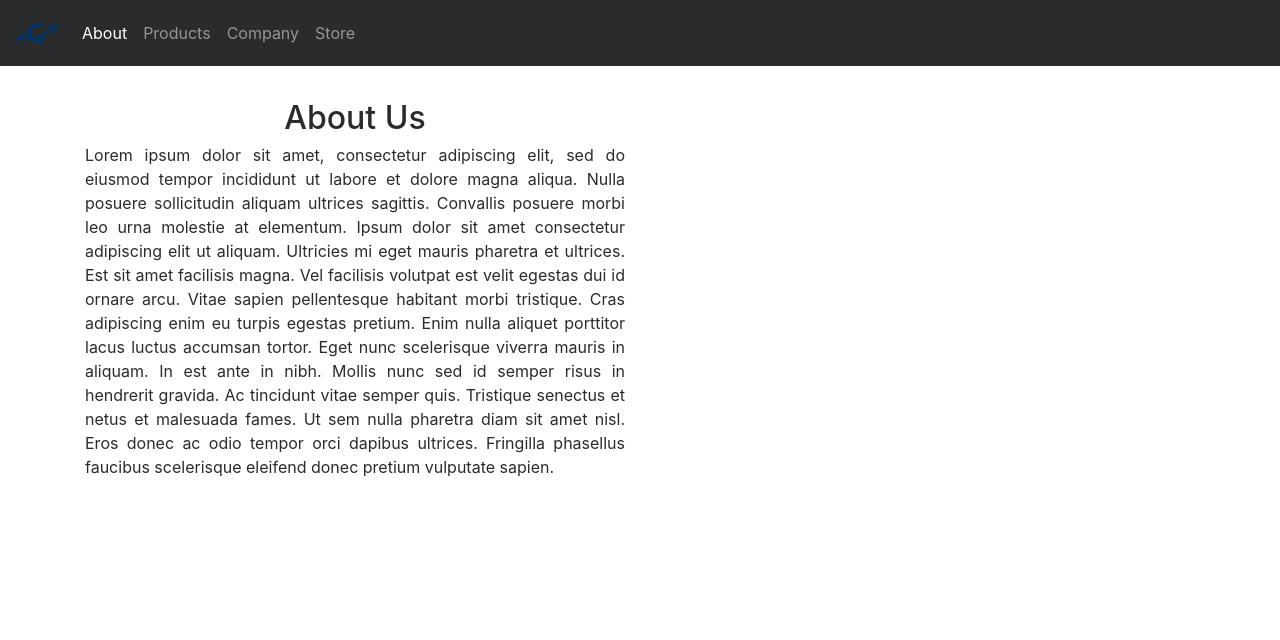
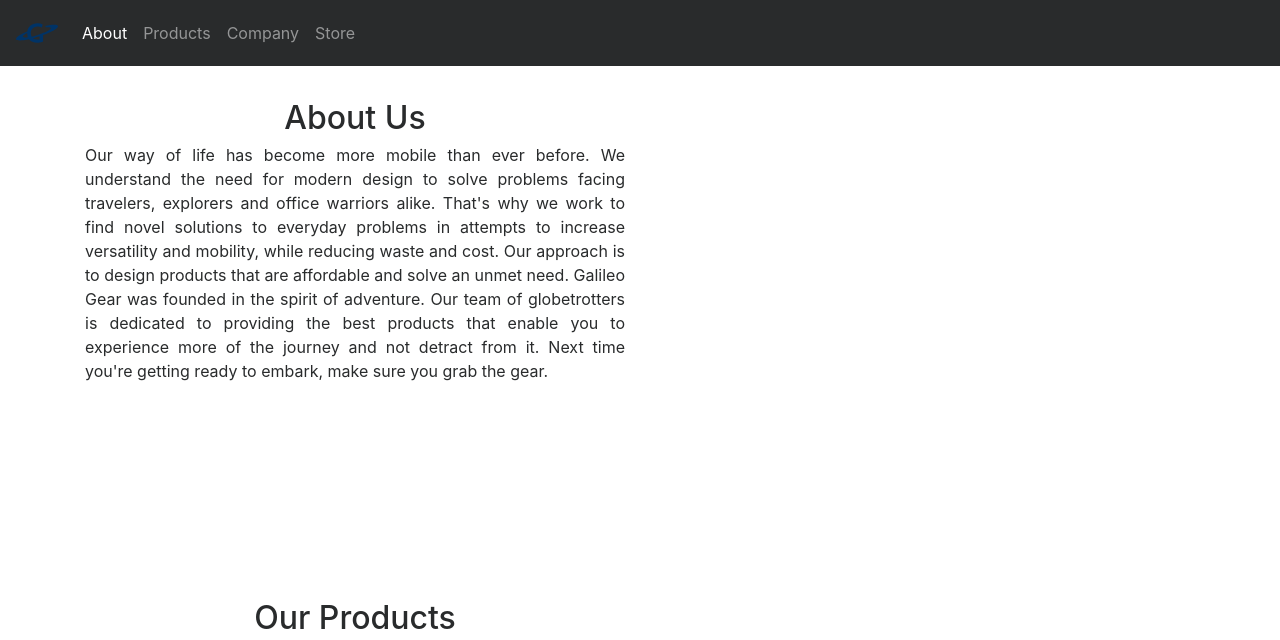
Before and after one commit to stcalica/ParkedDomain, a Flask app: page / in a window 1280 px wide. Shown: the top 640 px of the page. Run offline with Flask 2, Linux system fonts and the light colour scheme; some libraries are stand-ins or nearby versions.

Commit message:
updated founder pic and about us

```diff
--- a/app/templates/index.html
+++ b/app/templates/index.html
@@ -38,7 +38,7 @@
           <div class="col-md-6 col-lg-6 col-xs-12 col-sm-12">
             <span class="statement">
               <h2>About Us</h2>
-              <p>Lorem ipsum dolor sit amet, consectetur adipiscing elit, sed do eiusmod tempor incididunt ut labore et dolore magna aliqua. Nulla posuere sollicitudin aliquam ultrices sagittis. Convallis posuere morbi leo urna molestie at elementum. Ipsum dolor sit amet consectetur adipiscing elit ut aliquam. Ultricies mi eget mauris pharetra et ultrices. Est sit amet facilisis magna. Vel facilisis volutpat est velit egestas dui id ornare arcu. Vitae sapien pellentesque habitant morbi tristique. Cras adipiscing enim eu turpis egestas pretium. Enim nulla aliquet porttitor lacus luctus accumsan tortor. Eget nunc scelerisque viverra mauris in aliquam. In est ante in nibh. Mollis nunc sed id semper risus in hendrerit gravida. Ac tincidunt vitae semper quis. Tristique senectus et netus et malesuada fames. Ut sem nulla pharetra diam sit amet nisl. Eros donec ac odio tempor orci dapibus ultrices. Fringilla phasellus faucibus scelerisque eleifend donec pretium vulputate sapien.
+              <p>Our way of life has become more mobile than ever before. We understand the need for modern design to solve problems facing travelers, explorers and office warriors alike. That's why we work to find novel solutions to everyday problems in attempts to increase versatility and mobility, while reducing waste and cost. Our approach is to design products that are affordable and solve an unmet need. Galileo Gear was founded in the spirit of adventure. Our team of globetrotters is dedicated to providing the best products that enable you to experience more of the journey and not detract from it. Next time you're getting ready to embark, make sure you grab the gear.
               </p>
               </span>
           </div>
@@ -72,7 +72,7 @@
             <div class="row">
               <div class="teammate">
                 <figure class="figure">
-                  <a href="https://www.linkedin.com/in/matthiassiiteri/"><img class="headshot" class="figure-img img-fluid" src="https://media.licdn.com/mpr/mpr/shrinknp_400_400/AAEAAQAAAAAAAAN3AAAAJDgxZmE0YmI1LTFjZDgtNDkzMi05YTRlLTgyZDhkMzYxNzcxZg.jpg" alt="He's Shy"/></a>
+                  <a href="https://www.linkedin.com/in/matthiassiiteri/"><img class="headshot" class="figure-img img-fluid" src="https://media.licdn.com/media/AAIA_wDGAAAAAQAAAAAAAAz9AAAAJGZhZWY0OGJiLWJhYmUtNGNkYS1iNjY0LTU3ZDM3NzQ0N2M0Zg.jpg" alt="He's Shy"/></a>
                     <figcaption class="figure-caption text-center">Matthias Siiteri - Founder</figcaption>
                 </figure>
               </div>
```
